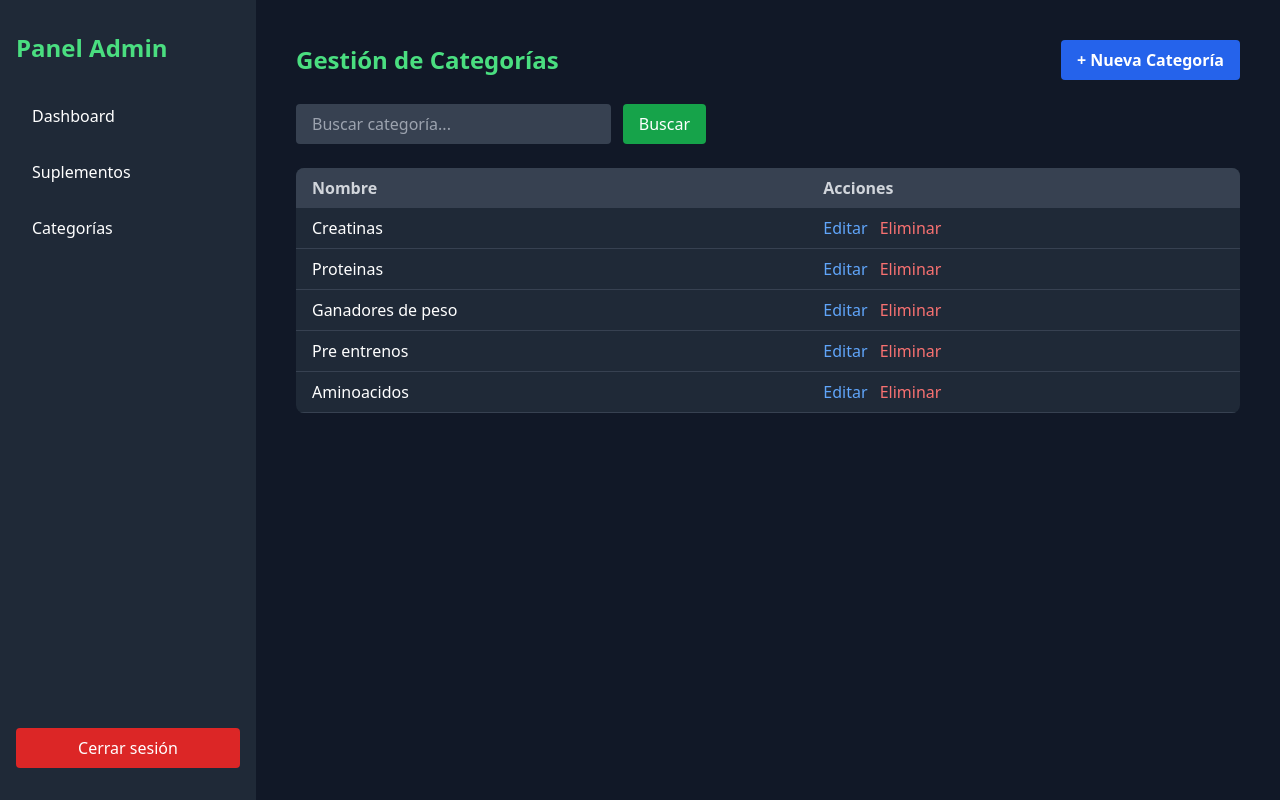
After one commit to CristopherManducher/PruebaDjango2, a Django app: page /admin-panel/categorias/ in a window 1280 px wide. The commit adds this page. Run offline with Django 5.2, Linux system fonts and the light colour scheme; a user stored in the database is signed in; data comes from the database, SQL or seed files in the repository; both versions use the stored data as it was after the commit; some libraries are stand-ins or nearby versions.

Commit message:
Codigo con seguridad contra OWASP v.1

```diff
--- a/pruebaDjango2/urls.py
+++ b/pruebaDjango2/urls.py
@@ -2,6 +2,7 @@ from django.contrib import admin
 from django.urls import path
 from django.conf import settings
 from django.conf.urls.static import static
+from django.contrib.auth.views import LogoutView
 
 from pruebaDjangoApp2 import views
 
@@ -15,6 +16,17 @@ urlpatterns = [
     path('carrito/actualizar/<int:item_id>/', views.actualizar_cantidad, name='actualizar_cantidad'),
     path('carrito/realizar-compra/', views.realizar_compra, name='realizar_compra'),
     path('login/', views.login_view, name='login'),
+    path('logout/', LogoutView.as_view(next_page='/login/'), name='logout'),
+    path('carrito/actualizar-cantidad-ajax/', views.actualizar_cantidad_ajax, name='actualizar_cantidad_ajax'),
+    path('admin-panel/', views.admin_panel, name='admin_panel'),
+    path('admin-panel/suplementos/', views.admin_suplementos, name='admin_suplementos'),
+    path('admin-panel/suplementos/nuevo/', views.admin_suplemento_nuevo, name='admin_suplemento_nuevo'),
+    path('admin-panel/suplementos/<int:suplemento_id>/editar/', views.admin_suplemento_editar, name='admin_suplemento_editar'),
+    path('admin-panel/suplementos/<int:suplemento_id>/eliminar/', views.admin_suplemento_eliminar, name='admin_suplemento_eliminar'),
+    path('admin-panel/categorias/', views.admin_categorias, name='admin_categorias'),
+    path('admin-panel/categorias/nueva/', views.admin_categoria_nueva, name='admin_categoria_nueva'),
+    path('admin-panel/categorias/<int:categoria_id>/editar/', views.admin_categoria_editar, name='admin_categoria_editar'),
+    path('admin-panel/categorias/<int:categoria_id>/eliminar/', views.admin_categoria_eliminar, name='admin_categoria_eliminar'),
 ]
 
 if settings.DEBUG:
--- a/pruebaDjangoApp2/views.py
+++ b/pruebaDjangoApp2/views.py
@@ -5,6 +5,10 @@ from django.contrib import messages
 from django.contrib.auth import authenticate, login
 from pruebaDjangoApp2.models import Suplementos, Categoria, Carrito, ItemCarrito
 from datetime import datetime
+from django.http import JsonResponse
+from django.contrib.admin.views.decorators import staff_member_required
+from django.core.files.storage import FileSystemStorage
+from .forms import SuplementosForm, CategoriaForm
 
 def suplementos(request):
     suplementos = Suplementos.objects.all()
@@ -70,15 +74,14 @@ def suplemento_detalle(request, suplemento_id):
 
 def agregar_al_carrito(request, suplemento_id):
     suplemento = get_object_or_404(Suplementos, id=suplemento_id)
+    cantidad = int(request.POST.get('cantidad', 1))
 
     # Si el usuario está autenticado, usar su carrito
     if request.user.is_authenticated:
-        # Obtener el carrito activo más reciente del usuario
         carrito = Carrito.objects.filter(usuario=request.user, activo=True).order_by('-fecha_creacion').first()
         if not carrito:
             carrito = Carrito.objects.create(usuario=request.user)
     else:
-        # Si no está autenticado, usar el carrito de la sesión
         carrito_id = request.session.get('carrito_id')
         if carrito_id:
             try:
@@ -93,8 +96,10 @@ def agregar_al_carrito(request, suplemento_id):
     item, created = ItemCarrito.objects.get_or_create(carrito=carrito, suplemento=suplemento)
 
     if not created:
-        item.cantidad += 1
-        item.save()
+        item.cantidad += cantidad
+    else:
+        item.cantidad = cantidad
+    item.save()
 
     messages.success(request, f'Producto {suplemento.nombre} agregado al carrito')
     return redirect('ver_carrito')
@@ -161,11 +166,28 @@ def realizar_compra(request):
         messages.error(request, 'No hay productos en el carrito')
         return redirect('ver_carrito')
 
-    # Aquí iría la lógica para procesar la compra
-    # Por ahora solo mostraremos un mensaje de éxito
-    messages.success(request, '¡Compra realizada con éxito!')
-    carrito.activo = False  # Desactivamos el carrito actual
-    return redirect('suplementos')
+    # Verificar disponibilidad y actualizar inventario
+    items = carrito.itemcarrito_set.all()
+    for item in items:
+        suplemento = item.suplemento
+        if item.cantidad > suplemento.disponibilidad:
+            messages.error(request, f'No hay suficiente stock de {suplemento.nombre}. Disponible: {suplemento.disponibilidad}')
+            return redirect('ver_carrito')
+
+    # Si llegamos aquí, hay suficiente stock para todos los items
+    # Actualizamos el inventario
+    for item in items:
+        suplemento = item.suplemento
+        suplemento.disponibilidad -= item.cantidad
+        suplemento.unidadesVendidas += item.cantidad
+        suplemento.save()
+
+    # Desactivar el carrito actual
+    carrito.activo = False
+    carrito.save()
+
+    messages.success(request, '¡Compra realizada con éxito! Gracias por tu compra.')
+    return redirect('ver_carrito')
 
 def login_view(request):
     if request.method == 'POST':
@@ -183,9 +205,144 @@ def login_view(request):
                 carrito.save()
                 del request.session['carrito_id']
 
+            # Redirección según tipo de usuario
             next_url = request.GET.get('next', '/')
+            if user.is_staff or user.is_superuser:
+                # Si el next es /admin/ o /admin, redirigir a admin-panel
+                if next_url.rstrip('/') == '/admin':
+                    return redirect('admin_panel')
+                if next_url == '/' or next_url == '':
+                    return redirect('admin_panel')
             return redirect(next_url)
         else:
             messages.error(request, 'Usuario o contraseña incorrectos')
 
     return render(request, 'login.html')
+
+def actualizar_cantidad_ajax(request):
+    if request.method == 'POST' and request.is_ajax():
+        item_id = request.POST.get('item_id')
+        cantidad = int(request.POST.get('cantidad', 1))
+        try:
+            if request.user.is_authenticated:
+                item = ItemCarrito.objects.get(id=item_id, carrito__usuario=request.user)
+            else:
+                carrito_id = request.session.get('carrito_id')
+                item = ItemCarrito.objects.get(id=item_id, carrito_id=carrito_id)
+        except ItemCarrito.DoesNotExist:
+            return JsonResponse({'error': 'Item no encontrado'}, status=404)
+
+        if cantidad > 0:
+            item.cantidad = cantidad
+            item.save()
+        else:
+            item.delete()
+            return JsonResponse({'deleted': True})
+
+        subtotal = item.subtotal
+        carrito = item.carrito
+        total = carrito.total
+        return JsonResponse({'subtotal': subtotal, 'total': total})
+    return JsonResponse({'error': 'Petición inválida'}, status=400)
+
+@staff_member_required
+def admin_panel(request):
+    return render(request, 'admin_base.html')
+
+@staff_member_required
+def admin_suplementos(request):
+    query = request.GET.get('q', '')
+    suplementos = Suplementos.objects.all()
+    if query:
+        suplementos = suplementos.filter(nombre__icontains=query)
+    return render(request, 'admin_suplementos.html', {
+        'suplementos': suplementos,
+        'query': query
+    })
+
+@staff_member_required
+def admin_suplemento_nuevo(request):
+    if request.method == 'POST':
+        form = SuplementosForm(request.POST, request.FILES)
+        if form.is_valid():
+            form.save()
+            messages.success(request, 'Suplemento creado correctamente.')
+            return redirect('admin_suplementos')
+        else:
+            messages.error(request, 'Por favor corrige los errores en el formulario.')
+    else:
+        form = SuplementosForm()
+    return render(request, 'admin_suplemento_form.html', {'form': form, 'accion': 'Crear'})
+
+@staff_member_required
+def admin_suplemento_editar(request, suplemento_id):
+    suplemento = get_object_or_404(Suplementos, id=suplemento_id)
+    if request.method == 'POST':
+        form = SuplementosForm(request.POST, request.FILES, instance=suplemento)
+        if form.is_valid():
+            form.save()
+            messages.success(request, 'Suplemento actualizado correctamente.')
+            return redirect('admin_suplementos')
+        else:
+            messages.error(request, 'Por favor corrige los errores en el formulario.')
+    else:
+        form = SuplementosForm(instance=suplemento)
+    return render(request, 'admin_suplemento_form.html', {'form': form, 'accion': 'Editar', 'suplemento': suplemento})
+
+@staff_member_required
+def admin_suplemento_eliminar(request, suplemento_id):
+    suplemento = get_object_or_404(Suplementos, id=suplemento_id)
+    if request.method == 'POST':
+        suplemento.delete()
+        messages.success(request, 'Suplemento eliminado correctamente.')
+        return redirect('admin_suplementos')
+    return render(request, 'admin_suplemento_eliminar.html', {'suplemento': suplemento})
+
+@staff_member_required
+def admin_categorias(request):
+    query = request.GET.get('q', '')
+    categorias = Categoria.objects.all()
+    if query:
+        categorias = categorias.filter(nombreCategoria__icontains=query)
+    return render(request, 'admin_categorias.html', {
+        'categorias': categorias,
+        'query': query
+    })
+
+@staff_member_required
+def admin_categoria_nueva(request):
+    if request.method == 'POST':
+        form = CategoriaForm(request.POST)
+        if form.is_valid():
+            form.save()
+            messages.success(request, 'Categoría creada correctamente.')
+            return redirect('admin_categorias')
+        else:
+            messages.error(request, 'Por favor corrige los errores en el formulario.')
+    else:
+        form = CategoriaForm()
+    return render(request, 'admin_categoria_form.html', {'form': form, 'accion': 'Crear'})
+
+@staff_member_required
+def admin_categoria_editar(request, categoria_id):
+    categoria = get_object_or_404(Categoria, id=categoria_id)
+    if request.method == 'POST':
+        form = CategoriaForm(request.POST, instance=categoria)
+        if form.is_valid():
+            form.save()
+            messages.success(request, 'Categoría actualizada correctamente.')
+            return redirect('admin_categorias')
+        else:
+            messages.error(request, 'Por favor corrige los errores en el formulario.')
+    else:
+        form = CategoriaForm(instance=categoria)
+    return render(request, 'admin_categoria_form.html', {'form': form, 'accion': 'Editar', 'categoria': categoria})
+
+@staff_member_required
+def admin_categoria_eliminar(request, categoria_id):
+    categoria = get_object_or_404(Categoria, id=categoria_id)
+    if request.method == 'POST':
+        categoria.delete()
+        messages.success(request, 'Categoría eliminada correctamente.')
+        return redirect('admin_categorias')
+    return render(request, 'admin_categoria_eliminar.html', {'categoria': categoria})
--- /dev/null
+++ b/templates/admin_base.html
@@ -0,0 +1,9 @@
+{% extends 'admin_layout.html' %}
+
+{% block content %}
+<h1 class="text-3xl font-bold mb-6 text-white">Bienvenido al Panel de Administración</h1>
+<div class="bg-gray-800 rounded-lg p-8 shadow-lg text-gray-300">
+    <p>Desde aquí podrás administrar suplementos, categorías y más.</p>
+    <!-- Aquí se insertarán las vistas de gestión -->
+</div>
+{% endblock %}
--- /dev/null
+++ b/templates/admin_categorias.html
@@ -0,0 +1,40 @@
+{% extends 'admin_base.html' %}
+
+{% block content %}
+<div class="flex flex-col">
+    <div class="flex justify-between items-center mb-6">
+        <h2 class="text-2xl font-bold text-green-400">Gestión de Categorías</h2>
+        <a href="{% url 'admin_categoria_nueva' %}" class="bg-blue-600 hover:bg-blue-700 text-white px-4 py-2 rounded font-semibold">+ Nueva Categoría</a>
+    </div>
+    <form method="get" class="mb-6">
+        <input type="text" name="q" placeholder="Buscar categoría..." value="{{ query }}"
+               class="bg-gray-700 text-white px-4 py-2 rounded w-1/3 focus:outline-none focus:ring-2 focus:ring-green-400">
+        <button type="submit" class="ml-2 bg-green-600 hover:bg-green-700 text-white px-4 py-2 rounded">Buscar</button>
+    </form>
+    <div class="overflow-x-auto">
+        <table class="min-w-full bg-gray-800 rounded-lg overflow-hidden">
+            <thead class="bg-gray-700">
+                <tr>
+                    <th class="px-4 py-2 text-left text-gray-300">Nombre</th>
+                    <th class="px-4 py-2 text-left text-gray-300">Acciones</th>
+                </tr>
+            </thead>
+            <tbody>
+                {% for categoria in categorias %}
+                <tr class="border-b border-gray-700">
+                    <td class="px-4 py-2 text-white">{{ categoria.nombreCategoria }}</td>
+                    <td class="px-4 py-2">
+                        <a href="{% url 'admin_categoria_editar' categoria.id %}" class="text-blue-400 hover:underline mr-2">Editar</a>
+                        <a href="{% url 'admin_categoria_eliminar' categoria.id %}" class="text-red-400 hover:underline">Eliminar</a>
+                    </td>
+                </tr>
+                {% empty %}
+                <tr>
+                    <td colspan="2" class="px-4 py-6 text-center text-gray-400">No hay categorías registradas.</td>
+                </tr>
+                {% endfor %}
+            </tbody>
+        </table>
+    </div>
+</div>
+{% endblock %}
--- /dev/null
+++ b/templates/admin_layout.html
@@ -0,0 +1,35 @@
+<!DOCTYPE html>
+<html lang="es">
+<head>
+    <meta charset="UTF-8">
+    <meta name="viewport" content="width=device-width, initial-scale=1.0">
+    <script src="https://cdn.tailwindcss.com"></script>
+    <link href="https://cdn.jsdelivr.net/npm/bootstrap-icons/font/bootstrap-icons.css" rel="stylesheet">
+    <title>Panel de Administración</title>
+</head>
+<body class="bg-gray-900 text-white min-h-screen">
+    <div class="min-h-screen flex bg-gray-900">
+        <!-- Menú lateral -->
+        <aside class="w-64 bg-gray-800 text-white flex flex-col py-8 px-4">
+            <div class="mb-8">
+                <h2 class="text-2xl font-bold text-green-400">Panel Admin</h2>
+            </div>
+            <nav class="flex-1 space-y-4">
+                <a href="#" class="block py-2 px-4 rounded hover:bg-gray-700">Dashboard</a>
+                <a href="{% url 'admin_suplementos' %}" class="block py-2 px-4 rounded hover:bg-gray-700">Suplementos</a>
+                <a href="{% url 'admin_categorias' %}" class="block py-2 px-4 rounded hover:bg-gray-700">Categorías</a>
+            </nav>
+            <div class="mt-8">
+                <form method="post" action="{% url 'logout' %}">
+                    {% csrf_token %}
+                    <button type="submit" class="block w-full py-2 px-4 rounded bg-red-600 hover:bg-red-700 text-center">Cerrar sesión</button>
+                </form>
+            </div>
+        </aside>
+        <!-- Área de contenido -->
+        <main class="flex-1 p-10">
+            {% block content %}{% endblock %}
+        </main>
+    </div>
+</body>
+</html>
--- a/templates/index.html
+++ b/templates/index.html
@@ -25,7 +25,7 @@
                                 <i class="bi bi-cart-plus"></i> Carrito
                             </a>
 
-                            <a href="{% url 'admin:login' %}" class="text-gray-300 hover:text-green-400 px-3 py-2 rounded-md text-sm font-medium">
+                            <a href="/login/?next=/admin-panel/" class="text-gray-300 hover:text-green-400 px-3 py-2 rounded-md text-sm font-medium">
                                 <i class="bi bi-person-circle"></i> Login
                             </a>
 
@@ -324,5 +324,6 @@
             }
         });
     </script>
+    {% block extra_js %}{% endblock %}
 </body>
 </html>
--- a/templates/login.html
+++ b/templates/login.html
@@ -7,12 +7,6 @@
             <h2 class="mt-6 text-center text-3xl font-extrabold text-white">
                 Iniciar Sesión
             </h2>
-            <p class="mt-2 text-center text-sm text-gray-400">
-                O
-                <a href="{% url 'admin:login' %}" class="font-medium text-blue-400 hover:text-blue-300">
-                    acceder como administrador
-                </a>
-            </p>
         </div>
 
         {% if messages %}
```
Also changed, not shown: pruebaDjango2/settings.py (+11 -1 lines), pruebaDjangoApp2/forms.py (added, +41 -0 lines), templates/admin_categoria_eliminar.html (added, +15 -0 lines), templates/admin_categoria_form.html (added, +18 -0 lines), templates/admin_suplemento_eliminar.html (added, +15 -0 lines), templates/admin_suplemento_form.html (added, +18 -0 lines), templates/admin_suplementos.html (added, +50 -0 lines), templates/carrito.html (+46 -0 lines), db.sqlite3, media/productos/Joker_billetes_falsos.webp (added).
